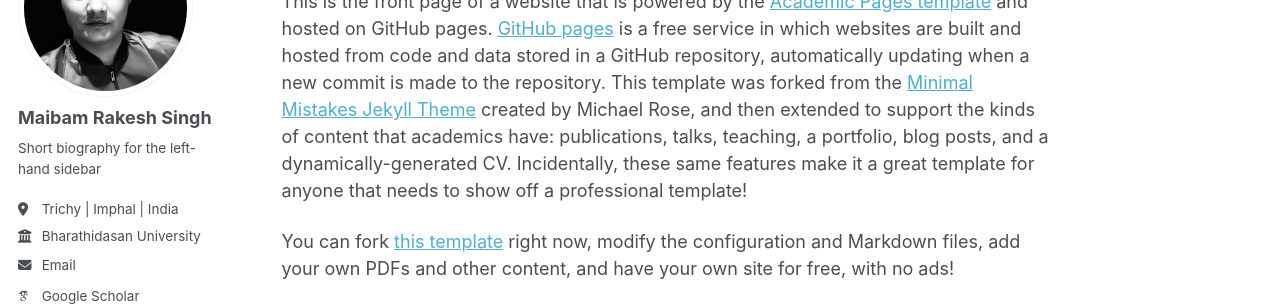
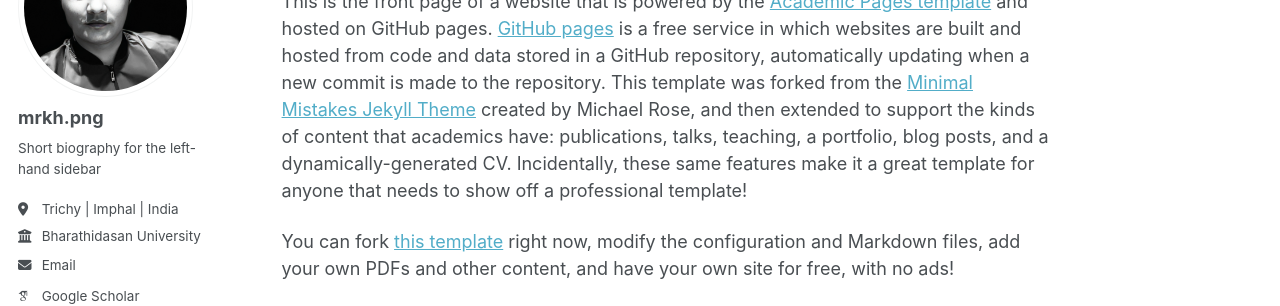
Before and after one commit to maibamrakeshsingh/rakeshmai.github.io, a Jekyll site: the page built from _pages/about.md, in a window 1280 px wide. Shown: the part 181-487 px from the top of the page. Built offline with Jekyll 4.4.1, drawn with Linux system fonts in a browser that asks for light colours; some web fonts are replaced; a script that is not in the unit is left out.

Commit message:
Update author name in configuration file

```diff
--- a/_config.yml
+++ b/_config.yml
@@ -24,7 +24,7 @@ repository               : "academicpages/academicpages.github.io"
 author:
   # Biographic information
   avatar           : "mrkh.png"
-  name             : "Maibam Rakesh Singh"
+  name             : "mrkh.png"
   pronouns         : # example: "she/her"
   bio              : "Short biography for the left-hand sidebar"
   location         : "Trichy | Imphal | India"
```
